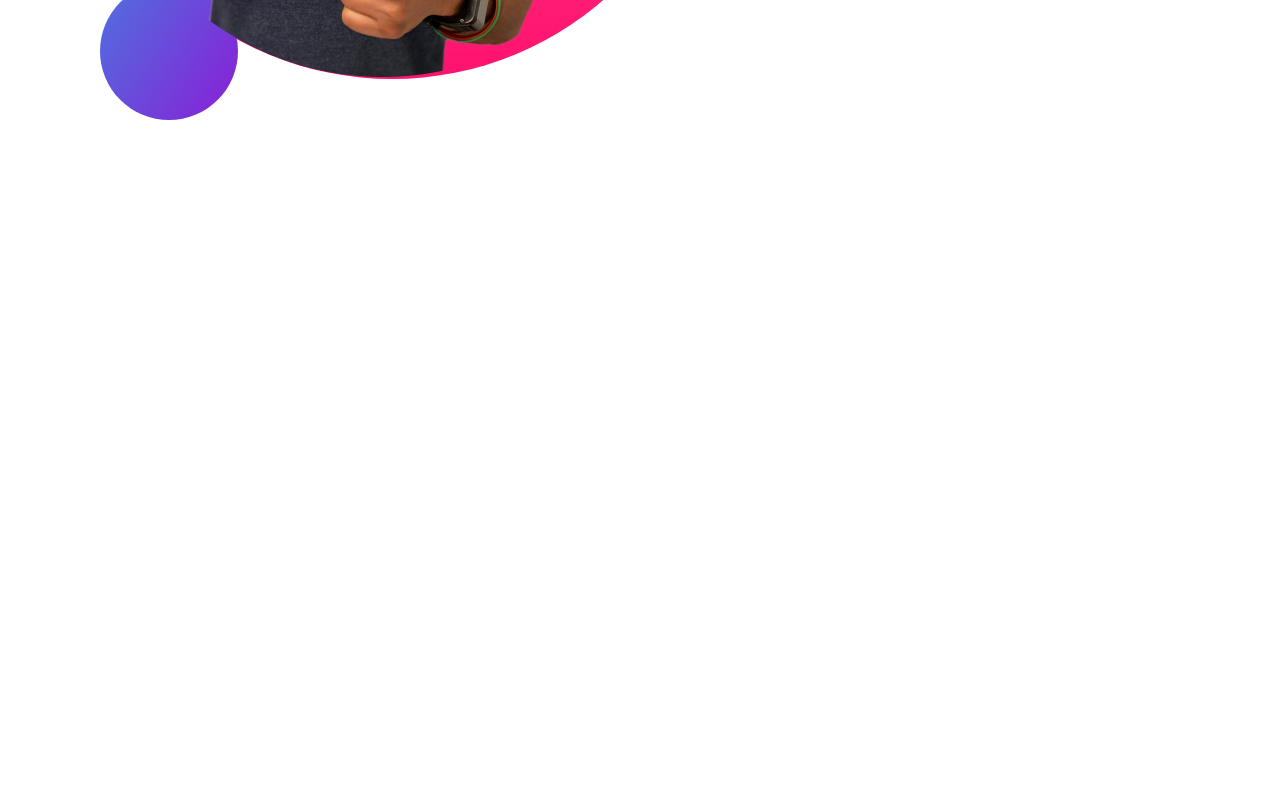
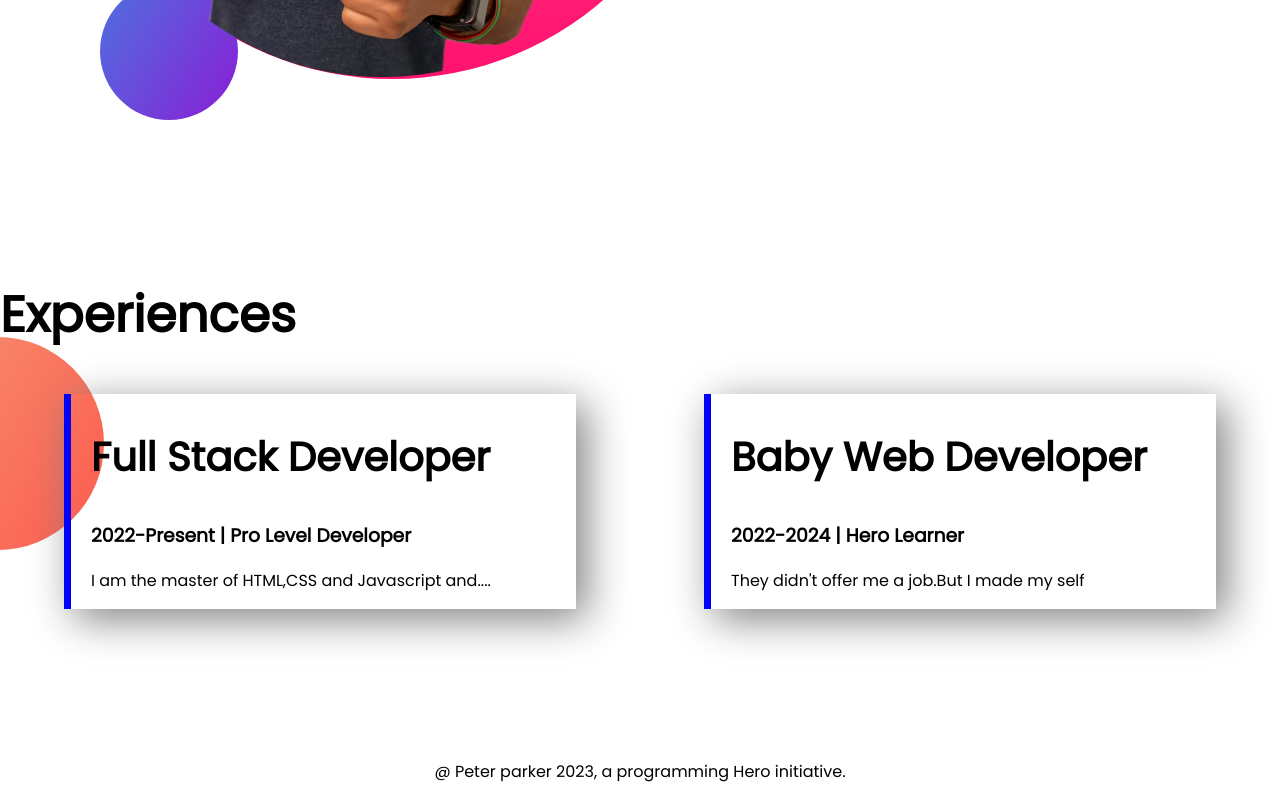
Before and after one commit to smitaroy1/devloper-protfolio, a plain HTML site: page index.html in a window 1280 px wide. Shown: the part 1325-2125 px from the top of the page. Before the commit the page ends 1603 px from the top, so only its background shows below. Drawn offline with Linux system fonts and the light colour scheme.

Commit message:
style border and added footer

```diff
--- a/index.html
+++ b/index.html
@@ -11,7 +11,7 @@
      <link rel="stylesheet" href="style.css">
 </head>
 <body>
-    <section class="top-bammer">
+    <section class="top-banner flexible-container " >
      <div class="half-width">
     <h1>Welcome To</h1>
     <h1> <span class="orange-color"><span>Smita Roy</span> World !</h1>
@@ -23,7 +23,7 @@
     <img src="images/smita-pic-with-bg.png" alt="">
     </div>
     </section>
-    <section class="dream-big">
+    <section class="dream-big flexible-container">
         <div>
             <img src="images/jhankar2.png" alt="">
         </div>
@@ -33,6 +33,24 @@
             <p> Hellow how are you .i am fine hope you ar all well .mita fita  lala </p>
         <a   class ="link-button" target =" _blank"href="">Download Resume</a>
      </div>
-         </section>
+ </section>
+ <section class="experience-area">
+       <h1>Experiences</h1>
+       <div class="flexible-container">
+             <div id ="full -stack-developer"class="experience-item">
+        <h2>Full Stack Developer</h2>
+        <h3 class="orange-color">2022-Present  | Pro Level Developer</h3>
+        <p>I am the master of HTML,CSS and Javascript and....</p>
+    </div>
+    <div  id ="baby-web-developer"class="experience-item">
+        <h2>Baby Web Developer</h2>
+        <h3 class="orange-color">2022-2024 | Hero Learner </h3>
+        <p>They didn't offer me a job.But I made my self</p>
+    </div>
+    </div>
+ </section>
 </body>
+<footer>
+    <p>@ Peter parker 2023, a programming Hero initiative.</p>
+</footer>
 </html>
--- a/style.css
+++ b/style.css
@@ -5,16 +5,20 @@ body{
 h1{
     font-size: 50px;
 }
+h2{
+    font-size: 40px;
+}
 orange-color{
      color:orange;
 }
-section{
+.flexible-container{
     display: flex;
     margin-bottom: 150px;
 }
 .half-width{
     width: 50%;
     padding-left: 2%;
+
 }
 .half-width img{
     width: 80%;
@@ -36,3 +40,26 @@ section{
     background-repeat: no-repeat;
     background-position: right;
 }
+.experience-area{
+    background-image: url(images/exp-bg.png);
+    background-repeat: no-repeat;
+    background-position: left;
+}
+.experience-item{
+    width: 40%;
+    margin-left: 5%;
+    margin-right: 5%;
+    padding-left: 20px;
+    border: radius 10px; ;
+    box-shadow: 10px 10px 40px gray;
+    border-left: 7px solid  blue;
+}
+#full -stack-developer{
+    border-left: 7px solid tomato;
+}
+#baby-web-developer{
+    border-left:7px solid blue ;
+}
+footer p{
+    text-align: center;
+}
```
